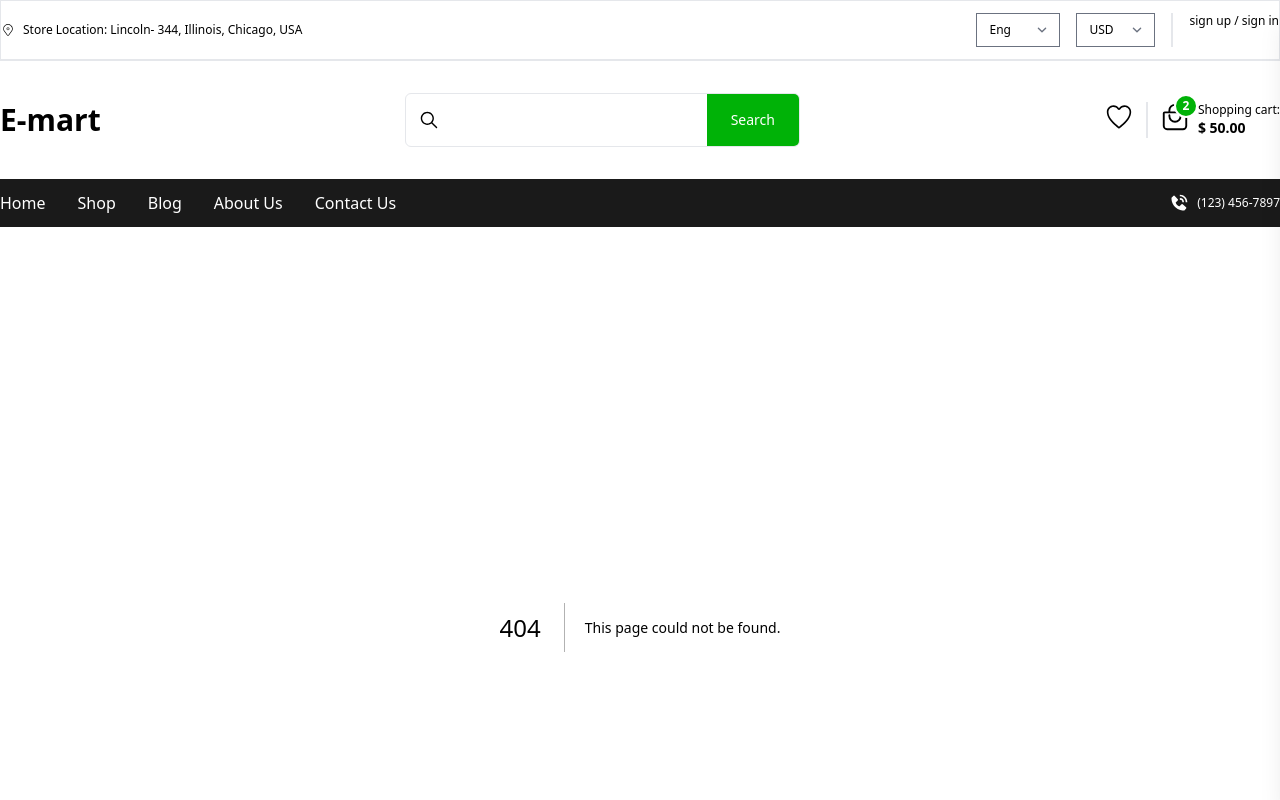
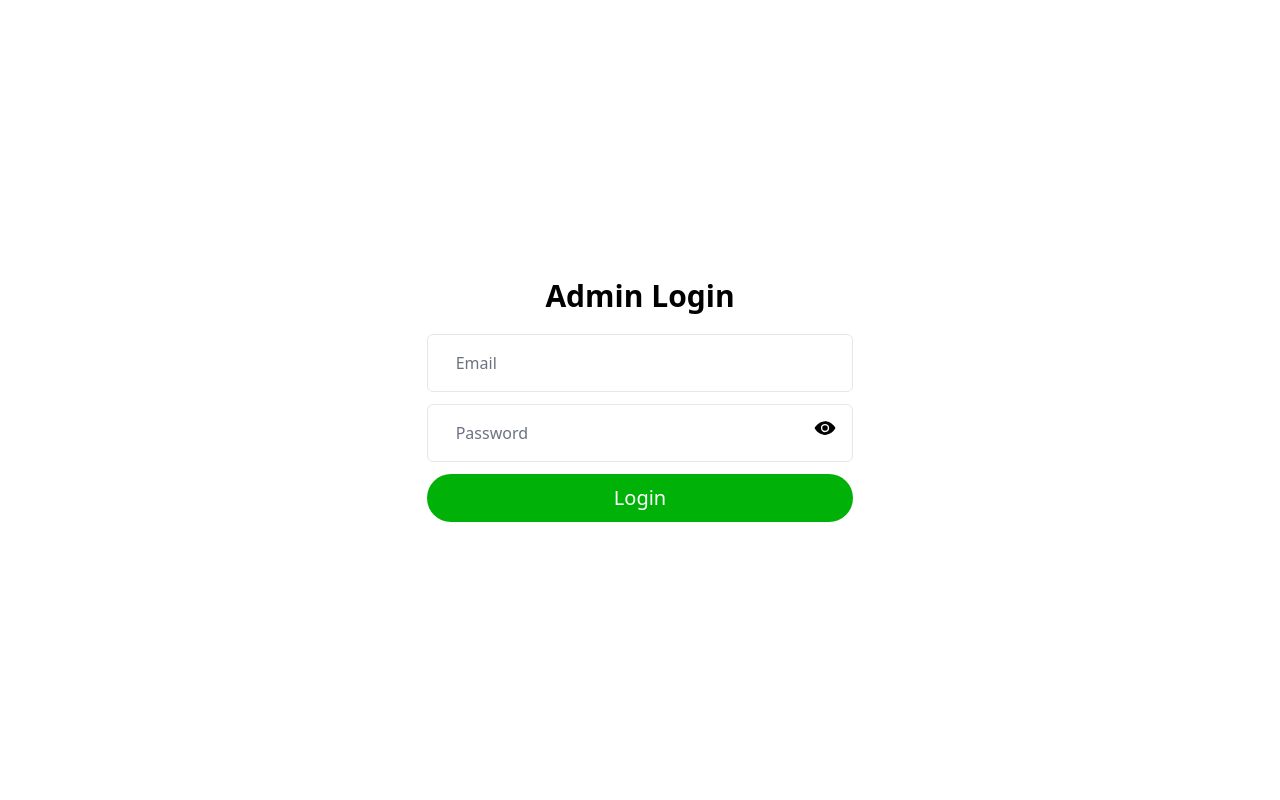
Before and after one commit to patharharsh/e-mart, a Next.js app: page /admin in a window 1280 px wide. Before the commit this address had no page. Shown: the top 800 px of the page. Built offline with nearby package versions, Linux system fonts and the light colour scheme.

Commit message:
admin layout added login page for admin added

```diff
--- /dev/null
+++ b/src/app/(web)/layout.tsx
@@ -0,0 +1,19 @@
+import Footer from "@/components/footer/Footer";
+import Header from "@/components/header/Header";
+import React from "react";
+
+const layout = ({
+  children,
+}: Readonly<{
+  children: React.ReactNode;
+}>) => {
+  return (
+    <div>
+      <Header />
+      <div className="md:p-0 p-2">{children}</div>
+      <Footer />
+    </div>
+  );
+};
+
+export default layout;
--- /dev/null
+++ b/src/app/admin/dashboard/page.tsx
@@ -0,0 +1,11 @@
+import React from 'react'
+
+const Dashboard = () => {
+  return (
+    <div>
+      Admin DashBorad
+    </div>
+  )
+}
+
+export default Dashboard
--- /dev/null
+++ b/src/app/admin/page.tsx
@@ -0,0 +1,23 @@
+import Button from '@/components/shared/Button'
+import Checkbox from '@/components/shared/Checkbox'
+import Input from '@/components/shared/Input'
+import Link from 'next/link'
+import React from 'react'
+
+const AdminLogin = () => {
+  return (
+    <div className='flex justify-center items-center min-h-screen'>
+        <div className='w-1/3'>
+
+    <h1 className="text-3xl font-semibold text-center mb-5">Admin Login</h1>
+      <div className="flex flex-col gap-3">
+        <Input type="email" placeholder="Email" />
+        <Input type="password" placeholder="Password" />
+        <Button>Login</Button>
+        </div>
+        </div>
+    </div>
+  )
+}
+
+export default AdminLogin
--- a/src/app/layout.tsx
+++ b/src/app/layout.tsx
@@ -18,13 +18,7 @@ export default function RootLayout({
 }>) {
   return (
     <html lang="en">
-      <body>
-        <Header />
-        <div className="md:p-0 p-2">
-        {children}
-        </div>
-        <Footer />
-        </body>
+      <body>{children}</body>
     </html>
   );
 }
```
Also changed, not shown: src/app/(web)/cart/page.tsx (renamed from src/app/cart/page.tsx), src/app/(web)/category/page.tsx (renamed from src/app/category/page.tsx), src/app/(web)/checkout/page.tsx (renamed from src/app/checkout/page.tsx), src/app/(web)/page.tsx (renamed from src/app/page.tsx), src/app/(web)/product/[sku]/page.tsx (renamed from src/app/product/[sku]/page.tsx), src/app/(web)/wishlist/page.tsx (renamed from src/app/wishlist/page.tsx).
